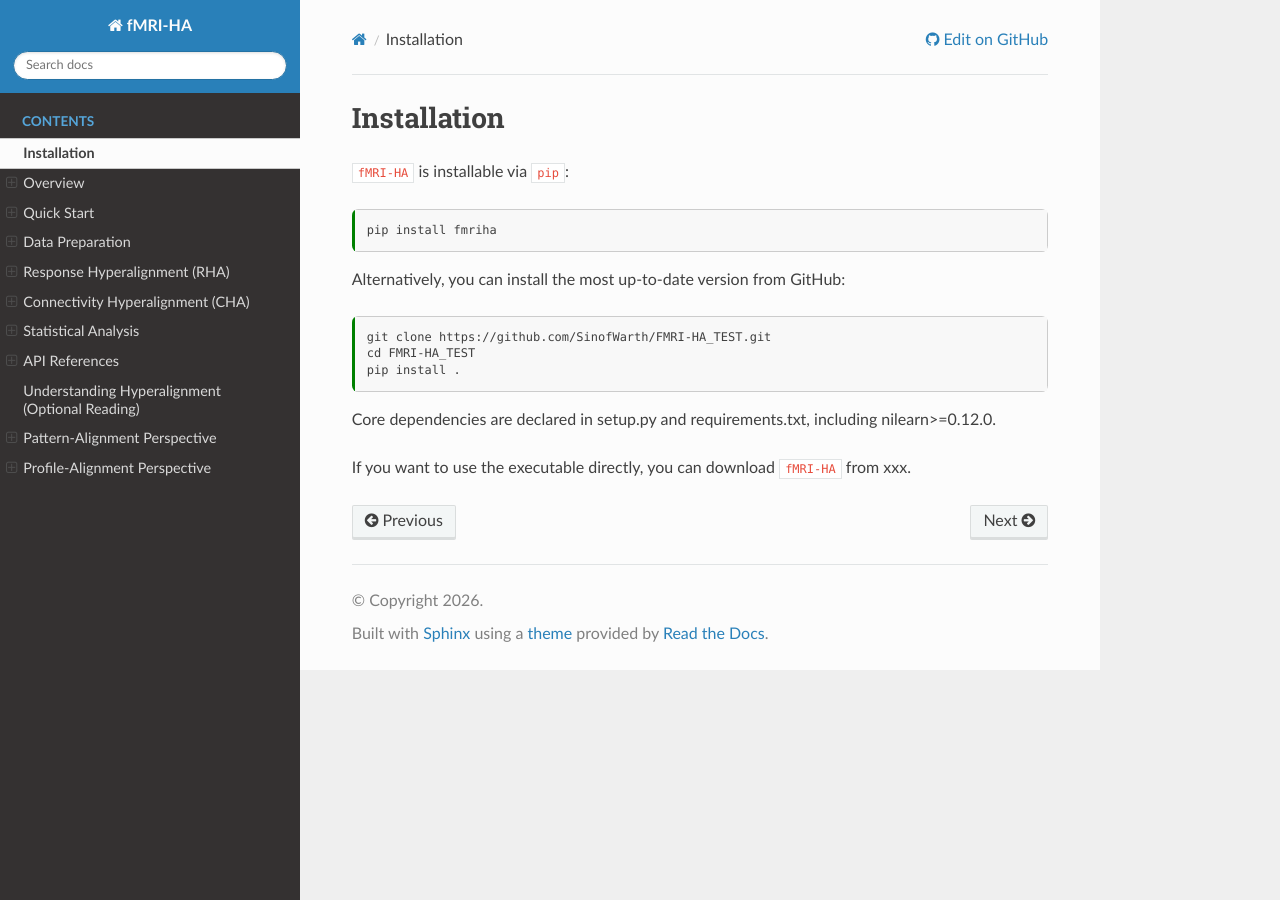
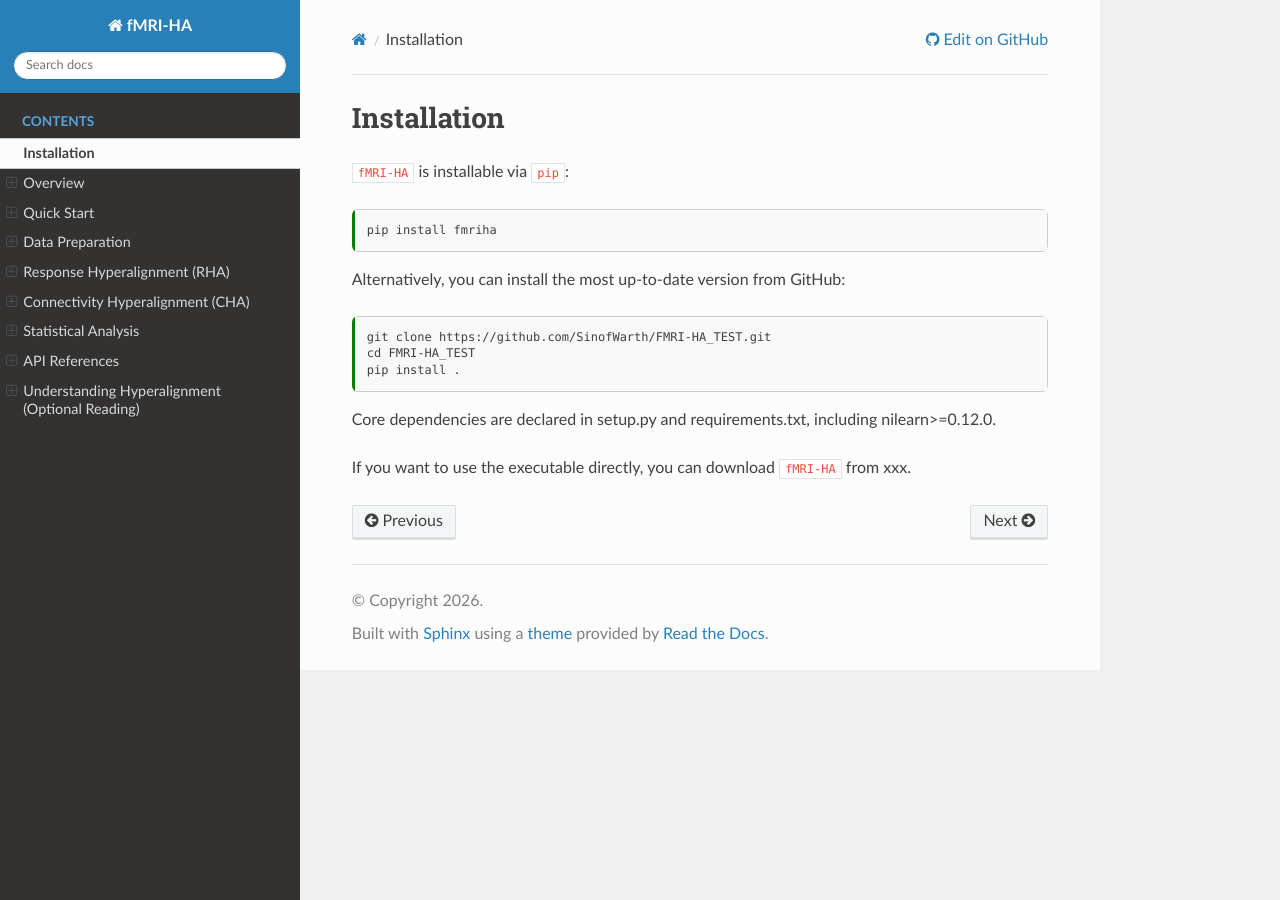
Before and after one commit to jygaooooo/fmriha.readthedocs.io, a Sphinx documentation site: the page built from docs/notebooks/installation.ipynb, in a window 1280 px wide. Built offline with Sphinx 7.4.7 and the Read the Docs theme 3.1.0, drawn with Linux system fonts in a browser that asks for light colours.

Commit message:
Update pattern perspective

```diff
--- a/docs/conf.py
+++ b/docs/conf.py
@@ -75,6 +75,9 @@
         "single_stimuli.html",
         "multi_stimuli.html",
         "cspace.html",
+        "2sub_pattern_align.html",
+        "cspace_construct_pattern_align.html",
+        "alignment_pattern_align.html",
     ]:
         shutil.copy2(source_notebooks / name, output_notebooks / name)
 
--- a/docs/index.rst
+++ b/docs/index.rst
@@ -57,8 +57,6 @@
    Statistical Analysis <notebooks/statistics>
    API References <notebooks/api>
    Understanding Hyperalignment (Optional Reading) <notebooks/understand_ha>
-   Pattern-Alignment Perspective <notebooks/understand_ha_pattern>
-   Profile-Alignment Perspective <notebooks/understand_ha_profile>
 
 Support
 -------------------
```
Also changed, not shown: docs/notebooks/understand_ha.ipynb.
